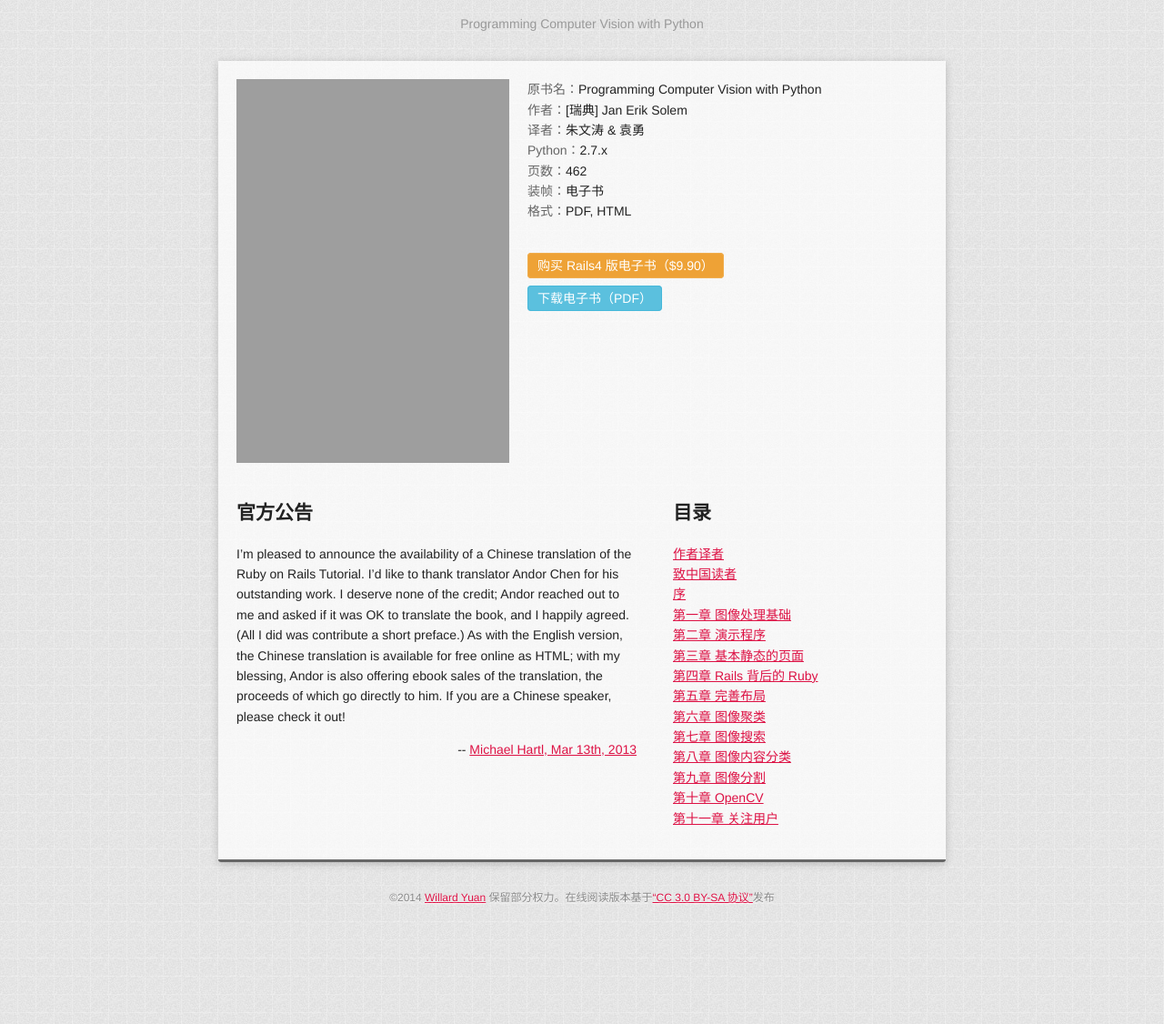
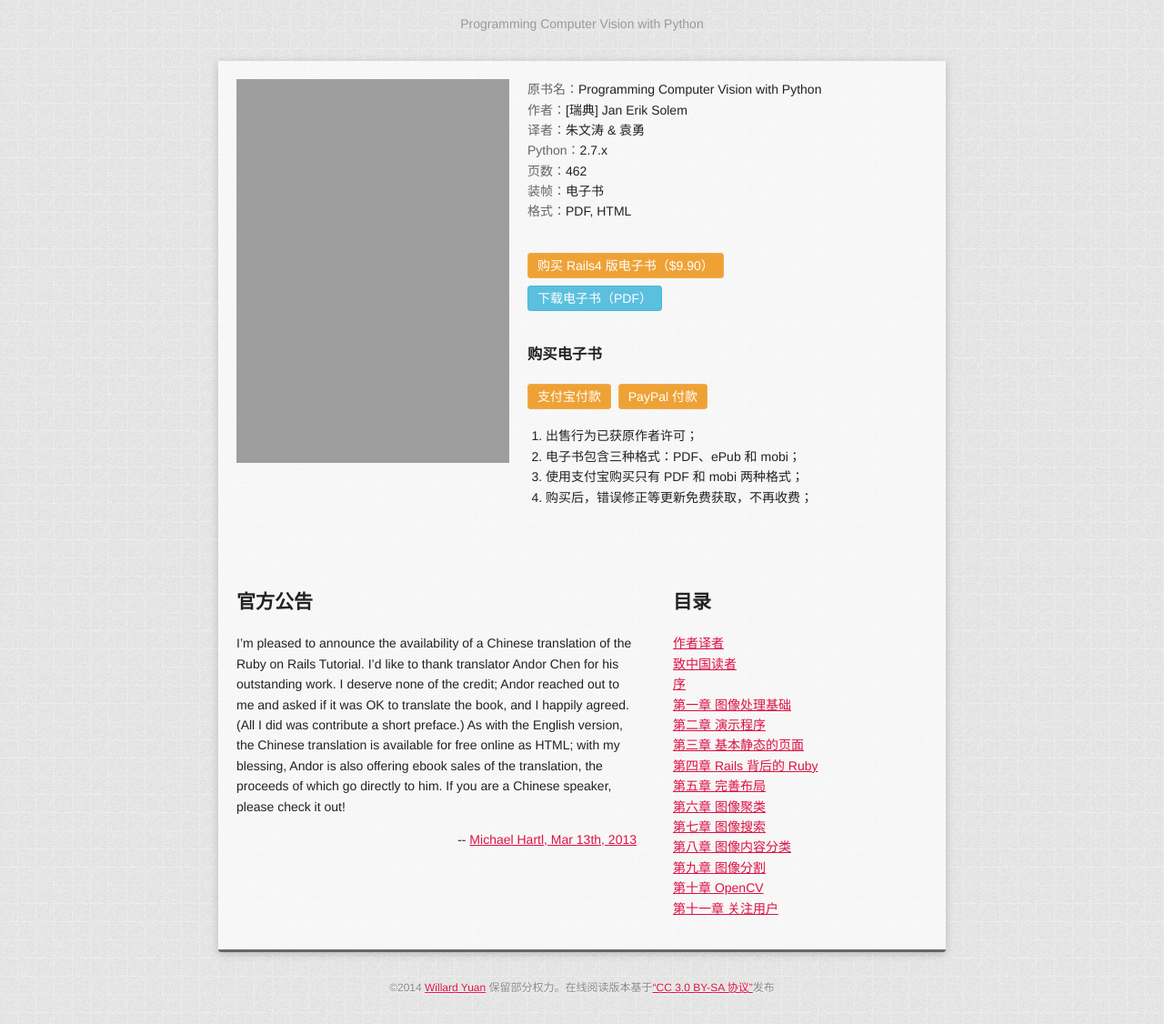
Before and after one commit to willard-yuan/pcvwithpython, a Jekyll site: the page built from index.md, in a window 1280 px wide, cut to the strip 67-1193 px from the top of the page. Shown: the whole strip at 91% size. Built offline with Jekyll 4.4.1, drawn with Linux system fonts in a browser that asks for light colours; nearby versions of some CDN libraries; library files that are not in the unit come from our copies; Markdown is read by kramdown in place of the engine named in the settings.

Commit message:
update index

```diff
--- a/index.md
+++ b/index.md
@@ -23,6 +23,17 @@
 
 	<div class="buy">
 		<p><a class="btn" href="https://sellfy.com/p/qwyU/" title="购买电子书">购买 Rails4 版电子书（$9.90）</a><br /><a class="btn info" href="http://vdisk.weibo.com/s/EdBuTXqJ7GRu" title="下载电子书">下载电子书（PDF）</a></p>
+	</div>
+
+	<div class="buy">
+	<h3>购买电子书</h3>
+	<p><a class="btn" href="http://www.ituring.com.cn/book/1333" title="使用支付宝购买电子书">支付宝付款</a>&nbsp;&nbsp;<a class="btn" href="https://sellfy.com/p/qwyU/" title="使用 PayPal 购买电子书">PayPal 付款</a></p>
+	<ol class="notes">
+		<li>出售行为已获原作者许可；</li>
+		<li>电子书包含三种格式：PDF、ePub 和 mobi；</li>
+        <li>使用支付宝购买只有 PDF 和 mobi 两种格式；</li>
+		<li>购买后，错误修正等更新免费获取，不再收费；</li>
+	</ol>
 	</div>
 
 </div>
```
